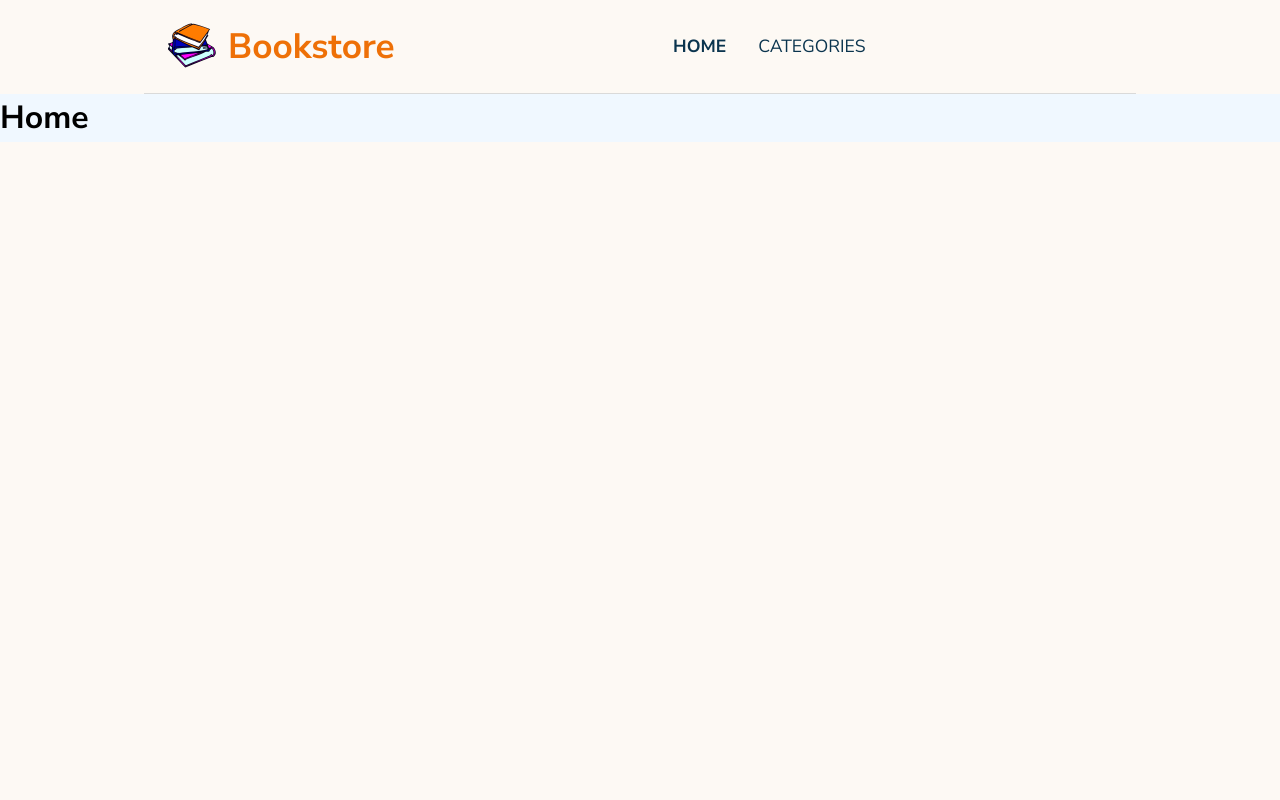
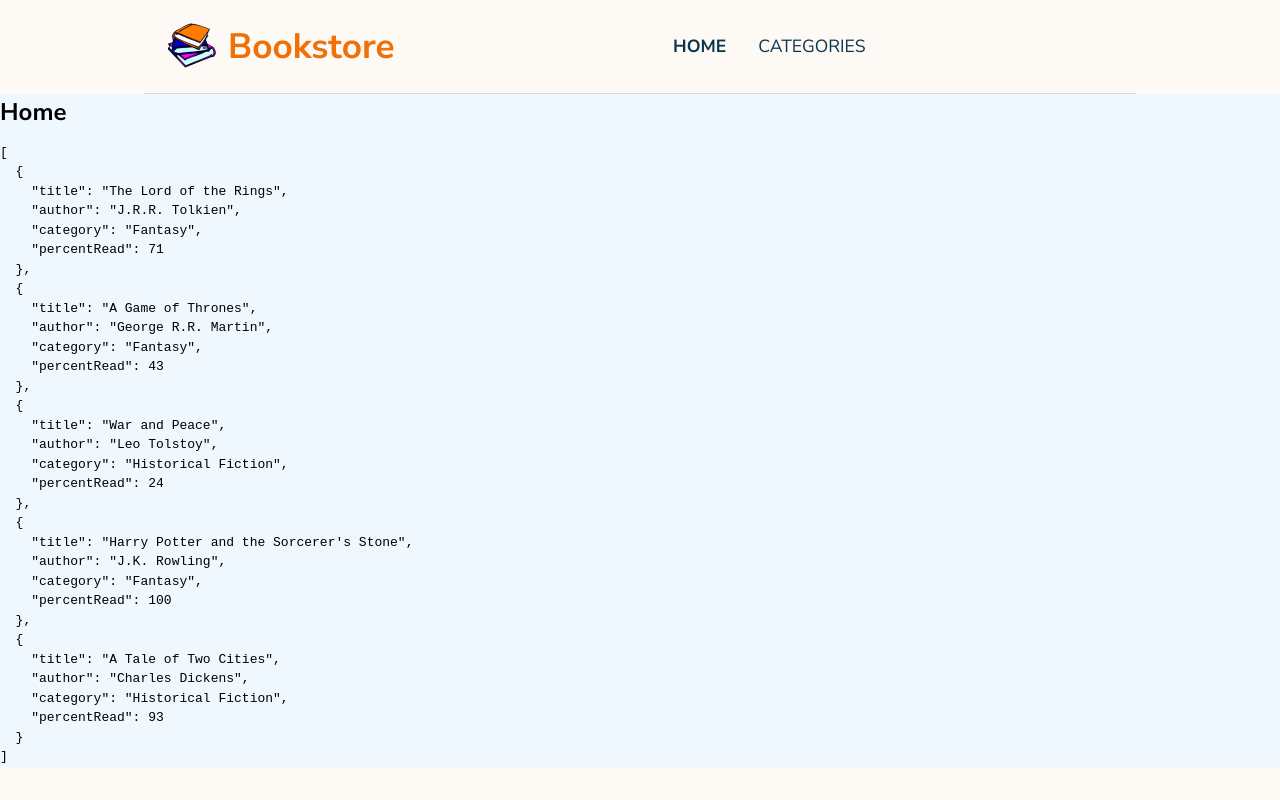
Before and after one commit to henokkhm/microverse-bookstore-app, a React (Create React App) app: page / in a window 1280 px wide. Built offline with nearby package versions, Linux system fonts and the light colour scheme.

Commit message:
Add BookList component

```diff
--- /dev/null
+++ b/src/components/BookList.js
@@ -0,0 +1,11 @@
+import books from '../data/books.json';
+
+function BookList() {
+  return (
+    <div>
+      <pre>{JSON.stringify(books, null, 2)}</pre>
+    </div>
+  );
+}
+
+export default BookList;
--- a/src/pages/Home.js
+++ b/src/pages/Home.js
@@ -1,5 +1,12 @@
+import BookList from '../components/BookList';
+
 function Home() {
-  return <h1>Home</h1>;
+  return (
+    <section>
+      <h1>Home</h1>
+      <BookList />
+    </section>
+  );
 }
 
 export default Home;
```
